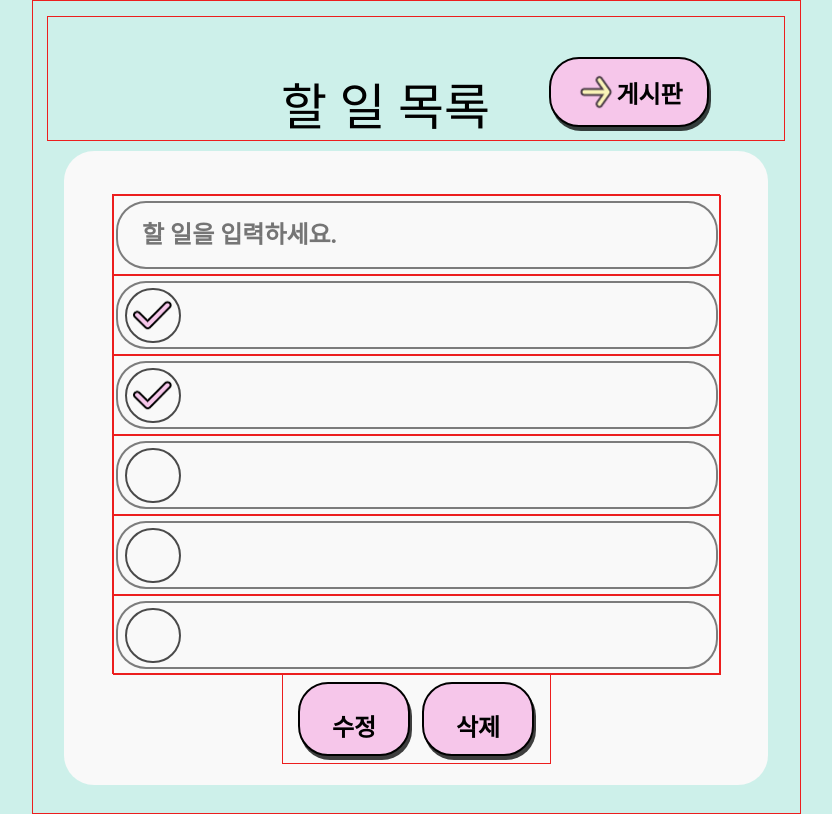
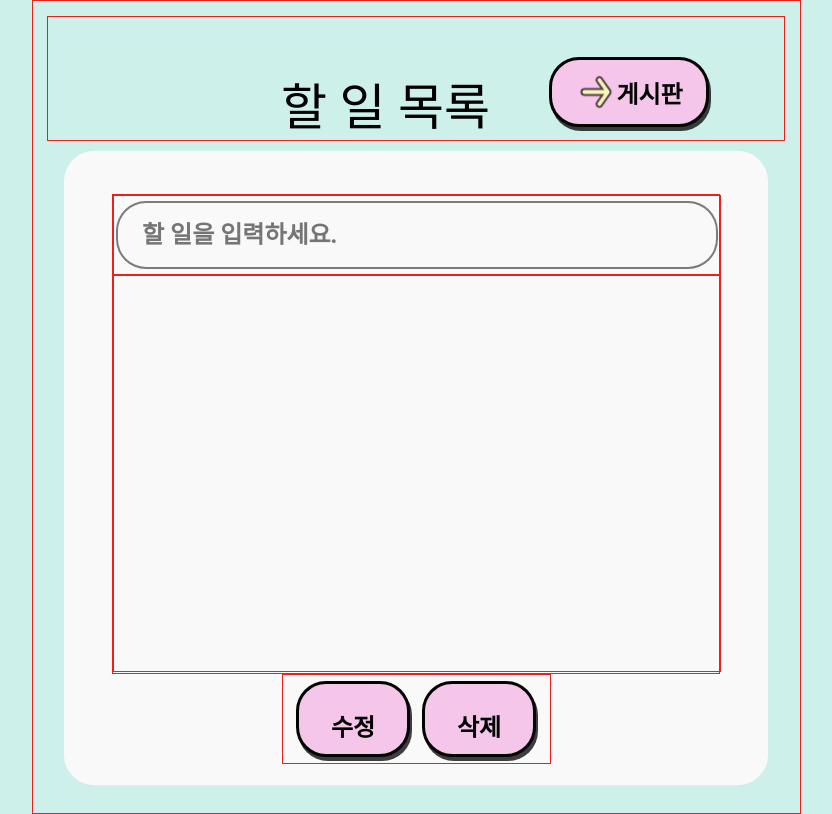
Before and after one commit to egong-todo/egong, a React (Create React App) app in the folder front/: page / in a window 1280 px wide. Shown: the whole page, without its empty margins (224-1056 px from the left). Built offline with nearby package versions, Linux system fonts and the light colour scheme; a web font is replaced by a local one.

Commit message:
input item까지

```diff
--- a/front/src/minju/Todo.css
+++ b/front/src/minju/Todo.css
@@ -38,24 +38,18 @@
   justify-content: center;
   position: relative;
 }
-.Headerbox2 {
-  box-sizing: border-box;
-  width: 500px;
-  height: 125px;
-  border: 1px solid #EC1E1E;
-  position: absolute;
-}
 .Header {
   font-size: 50px;
   font-family:'PilseungGothic';
   margin-right: 61px;
+  position: absolute;
 }
 .GoBoardbutton {
   box-sizing: border-box;
   width: 160px;
   height: 70px;
   background: #F6C6EA;
-  border: 2px solid #000000;
+  border: 3px solid #000000;
   box-shadow: 2px 4px 0px rgba(0, 0, 0, 0.75);
   border-radius: 30px;
   margin-top: 40px;
@@ -69,13 +63,20 @@
   width: 41px;
   height: 48px;
 }
-.Listbox {
+.ListTemplatebox {
   box-sizing: border-box;
   width: 608px;
   height: 480px;
 
   border: 1px solid #EC1E1E;
   margin: 0 auto;
+}
+.Listbox {
+  box-sizing: border-box;
+  width: 608px;
+  height: 397px;
+  border: 1px solid #EC1E1E;
+  overflow-y: auto;
 }
 .Itembox {
   box-sizing: border-box;
@@ -93,7 +94,7 @@
   width: 602px;
   height: 68px;
   background-color: #F9F9F9;
-  border: 2px solid rgba(0, 0, 0, 0.5);
+  border: 3px solid rgba(0, 0, 0, 0.5);
   border-radius: 30px;
   display: flex;
   align-items: center;
@@ -120,12 +121,13 @@
   animation-fill-mode: forwards;
 }
 .Checkbox{
+  box-sizing: border-box;
   width: 52px;
   height: 51px;
-  margin-left: 7px;
+  margin: 7px;
 
   border-radius: 30px;
-  border: 2px solid rgba(0, 0, 0, 0.7);
+  border: 3px solid rgba(0, 0, 0, 0.7);
   display: flex;
   justify-content: center;
   align-items: center;
@@ -149,7 +151,7 @@
   width: 108px;
   height: 70px;
   background: #F6C6EA;
-  border: 2px solid #000000;
+  border: 3px solid #000000;
   box-shadow: 2px 4px 0px rgba(0, 0, 0, 0.75);
   border-radius: 30px;
   margin:6px;
--- a/front/src/minju/Todo.jsx
+++ b/front/src/minju/Todo.jsx
@@ -1,7 +1,26 @@
 import React from 'react';
 import './Todo.css';
+import {useState} from 'react';
 
 function Todo() {
+  const [toDo,setTodo] = useState("");
+  const [toDos,setTodos] = useState([]);
+  const onSubmit = (e) => {
+      e.preventDefault();
+      if(toDo === ""){
+          return
+      }
+      setTodos((currentArray) =>[toDo, ...currentArray])
+      setTodo("")
+  }
+  const onChange = (e) => {
+      setTodo(e.target.value)
+  }
+  const handleKeyPress = (e) => {
+    if (e.key === 'Enter') { //입력된 키값 검사
+      onSubmit(e);
+    }
+  }
   return (
     <div className ="TodoBack">
       <div className ="Todobox">
@@ -14,38 +33,22 @@ function Todo() {
           </div>
         </div>
         <div className ="Todocontainer">
-          <div className ="Listbox">
+          <div className ="ListTemplatebox">
             <div className ="Itembox">
-              <input className="InputItem" type="text" maxlength="200" placeholder="할 일을 입력하세요."/>
+              <form onSubmit={onSubmit}>
+                <input className="InputItem" type="text" maxLength="200" placeholder="할 일을 입력하세요." onChange={onChange} value={toDo}/>
+              </form>
             </div>
-            <div className ="Itembox">
-              <div className='Item'>
-                <div className="Checkbox">
-                  <img className="CheckMark" src="asset/CheckMark.png" alt="CheckMark"/>
+            <div className ="Listbox">
+              {toDos.map((item)=>
+              <div className ="Itembox">
+                <div className='Item'>
+                  <div className="Checkbox">
+                    <img className="CheckMark" src="asset/CheckMark.png" alt="CheckMark"/>
+                  </div>
+                  <p className ="Buttontext">{item}</p>
                 </div>
-              </div>
-            </div>
-            <div className ="Itembox">
-              <div className='Item'>
-                <div className="Checkbox">
-                  <img className="CheckMark" src="asset/CheckMark.png" alt="CheckMark"/>
-                </div>
-              </div>
-            </div>
-            <div className ="Itembox">
-              <div className='Item'>
-                <div className="Checkbox"></div>
-              </div>
-            </div>
-            <div className ="Itembox">
-              <div className='Item'>
-                <div className="Checkbox"></div>
-              </div>
-            </div>
-            <div className ="Itembox">
-              <div className='Item'>
-                <div className="Checkbox"></div>
-              </div>
+              </div>)}
             </div>
           </div>
           <div className ="Editbox">
```
